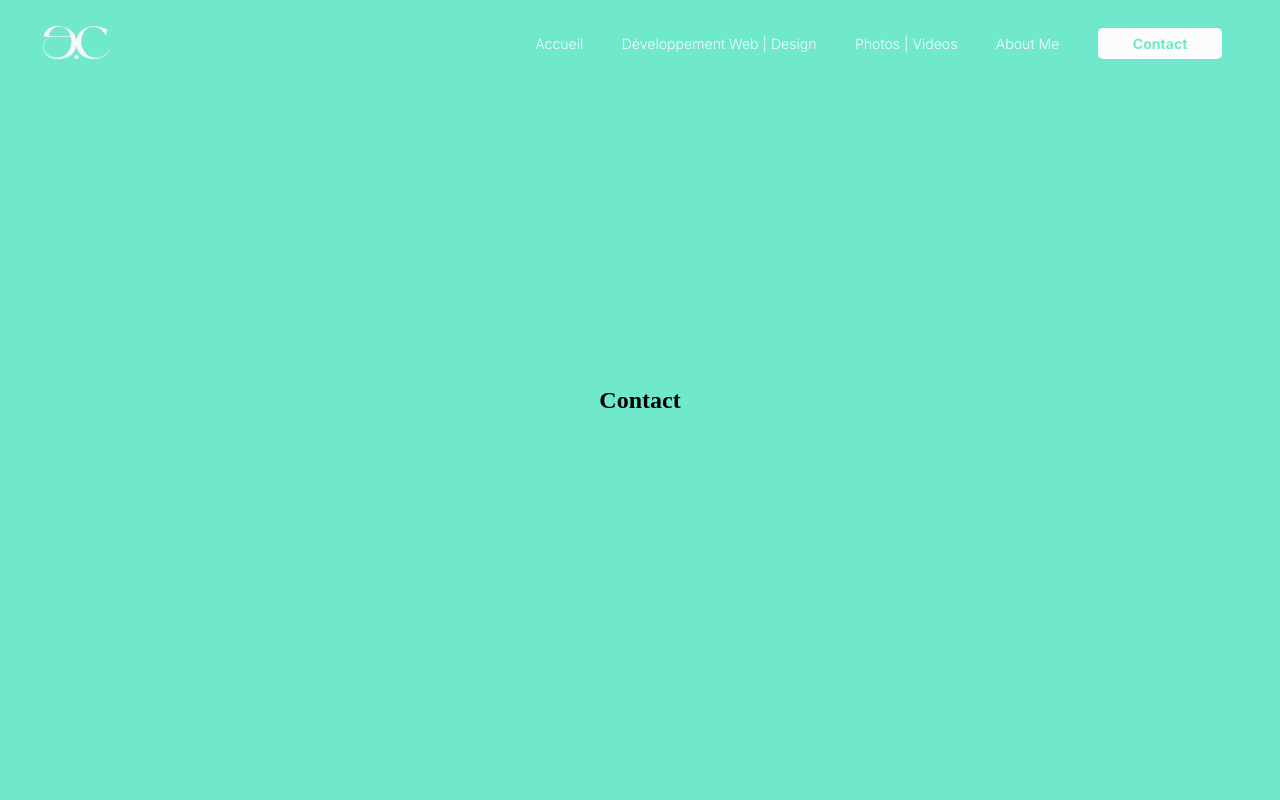
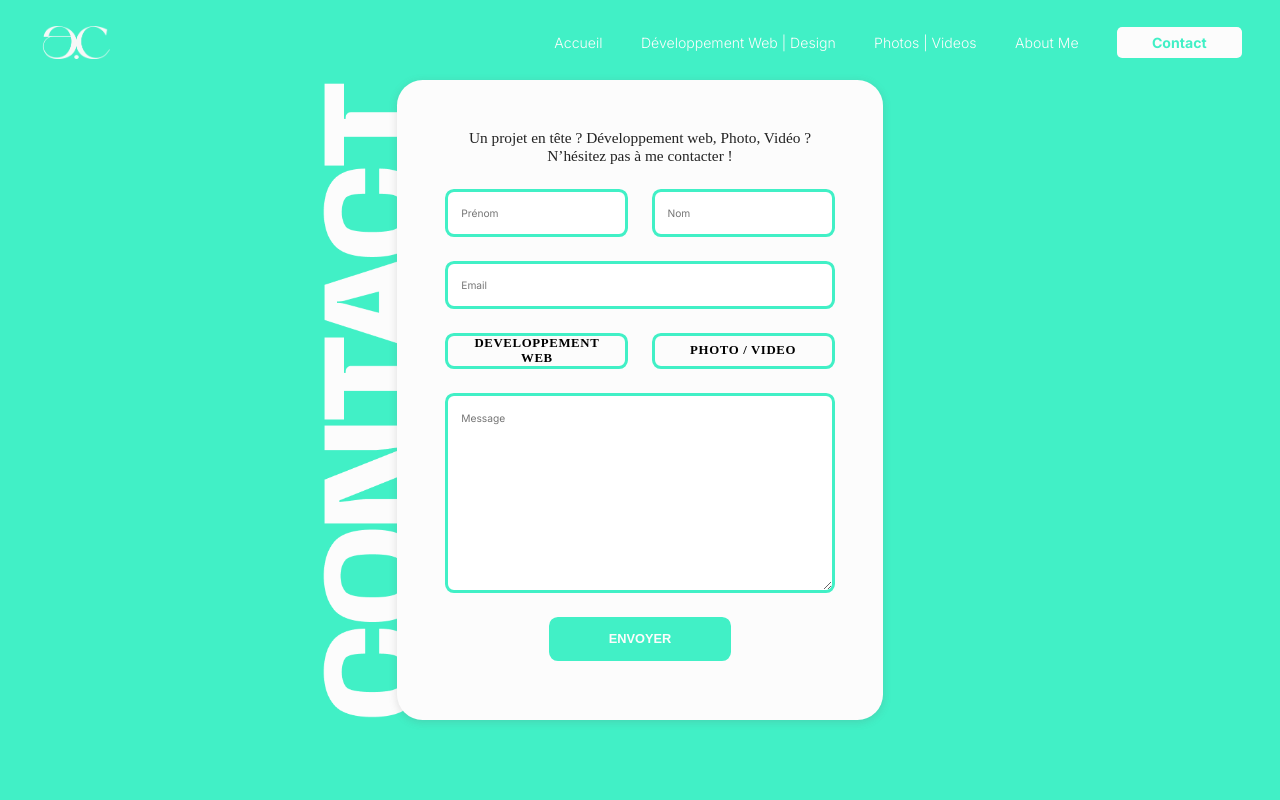
Before and after one commit to enzocosson/Portfolio, a PHP site: page /contact.html in a window 1280 px wide. Run offline with PHP 8.4, Linux system fonts and the light colour scheme; some web fonts are replaced.

Commit message:
page contact

```diff
--- a/contact.html
+++ b/contact.html
@@ -1,29 +1,116 @@
 <!DOCTYPE html>
 <html lang="en">
   <head>
-    <meta charset="UTF-8">
-    <meta http-equiv="X-UA-Compatible" content="IE=edge">
-    <meta name="viewport" content="width=device-width, initial-scale=1.0">
+    <meta charset="UTF-8" />
+    <meta http-equiv="X-UA-Compatible" content="IE=edge" />
+    <meta name="viewport" content="width=device-width, initial-scale=1.0" />
+    <script
+      src="https://code.jquery.com/jquery-3.6.3.js"
+      integrity="sha256-nQLuAZGRRcILA+6dMBOvcRh5Pe310sBpanc6+QBmyVM="
+      crossorigin="anonymous"
+    ></script>
     <title>Contact</title>
-    <link rel="stylesheet" href="./css/styles.css">
+    <link rel="stylesheet" href="./css/styles.css" />
   </head>
   <body>
-    <header>
-        <a href="index.html"><img class="logo" src="./img/white_logo.png" alt=""></a>
-
+    <header class="header" id="rth">
+      <a href="index.html" class="pagelink">
+        <img class="logo logo_white" src="./img/white_logo.png" alt="" />
+        <img class="logo logo_black" src="./img/black_logo.png" alt="" />
+      </a>
 
       <ul>
-            <li><a class="links" href="index.html">Accueil</a></li>
-            <li><a class="links" href="developpement_web.html">Développement Web | Design</a></li>
-            <!-- <li><a class="links" href="">Design</a></li> -->
+        <li><a class="links barba-link" href="index.html">Accueil</a></li>
+        <li>
+          <a class="links barba-link" href="developpement_web.html"
+            >Développement Web | Design</a
+          >
+        </li>
         <li><a class="links" href="photo_video.html">Photos | Videos</a></li>
         <li><a class="links" href="about_me.html">About Me</a></li>
-            <li><a class="links" id="contact" href="contact.html">Contact</a></li>
-           <a href=""><img class="logo_dark_mode" src="./img/icon_darkMode.svg" alt=""></a>
+        <li class="li_contact">
+          <a class="links" id="contact" href="contact.html">Contact</a>
+        </li>
       </ul>
     </header>
-    <section class="developpement_web_page">
-        <h1>Contact</h1>
+    <section class="contact_page">
+      <div class="container_formulaire_bg">
+        <img class="word_contact" src="./img/contact/word_contact.png" alt="" />
+      </div>
+      <div class="container_formulaire">
+        <p class="entete">
+          Un projet en tête ? Développement web, Photo, Vidéo ?<br />
+          N’hésitez pas à me contacter !
+        </p>
+        <form action="contact_verif.php" method="POST" id="contact-form">
+          <div class="identite">
+            <input
+              type="text"
+              id="prenom"
+              name="prenom"
+              class="prenom"
+              placeholder="Prénom"
+              required
+            />
+            <input
+              type="text"
+              id="nom"
+              name="nom"
+              class="nom"
+              placeholder="Nom"
+              required
+            />
+          </div>
+          <input
+            type="email"
+            name="email"
+            id="email"
+            class="email"
+            placeholder="Email"
+            required
+          />
+          <div class="theme">
+            <button class="choix" data-option="developpement_web" type="button">
+              DEVELOPPEMENT WEB
+            </button>
+            <button class="choix" data-option="photo_video" type="button">
+              PHOTO / VIDEO
+            </button>
+          </div>
+
+          <textarea
+            name="message"
+            id="message"
+            placeholder="Message"
+            cols="30"
+            rows="10"
+            class="message"
+            required
+          ></textarea>
+          <input type="submit" value="Envoyer" class="envoyer" />
+        </form>
+        <script>
+          const form = document.querySelector("form");
+          const submitButton = document.querySelector(".envoyer");
+          const choices = document.querySelectorAll(".choix");
+
+          form.addEventListener("submit", (event) => {
+            let isChoiceSelected = false;
+
+            for (let i = 0; i < choices.length; i++) {
+              if (choices[i] === document.activeElement) {
+                isChoiceSelected = true;
+                break;
+              }
+            }
+
+            if (!isChoiceSelected) {
+              event.preventDefault(); // Empêche l'envoi du formulaire
+              alert("Veuillez sélectionner au moins un thème.");
+            }
+          });
+        </script>
+      </div>
     </section>
   </body>
 </html>
--- /dev/null
+++ b/css/_contact.scss
@@ -0,0 +1,161 @@
+.contact_page {
+  position: relative;
+  width: 100%;
+  height: 100vh;
+  background-color: var(--green);
+  display: flex;
+  justify-content: center;
+  align-items: center;
+  .container_formulaire_bg {
+    position: absolute;
+    width: 38vw;
+    height: 80vh;
+    top: 50%;
+    left: 50%;
+    transform: translate(-50%, -50%);
+    border-radius: 2vw;
+    z-index: 0;
+
+    .word_contact {
+      position: absolute;
+      top: 50%;
+      left: -5%;
+      transform: translate(-50%, -50%);
+      height: 99%;
+    }
+  }
+
+  .container_formulaire {
+    background-color: var(--white);
+    width: 38vw;
+    height: 80vh;
+    border-radius: 2vw;
+
+    display: flex;
+    flex-direction: column;
+    justify-content: center;
+    align-items: center;
+    box-shadow: rgba(99, 99, 99, 0.2) 0px 2px 8px 0px;
+    z-index: 1;
+
+    .entete {
+      font-size: 1.2vw;
+      color: var(--black);
+      font-family: $font-base;
+      text-align: center;
+      margin-bottom: 3vh;
+    }
+
+    form {
+      width: 80%;
+      display: flex;
+      flex-direction: column;
+      justify-content: center;
+      align-items: center;
+
+      input,
+      textarea {
+        outline: none;
+      }
+
+      .identite {
+        width: 100%;
+        display: flex;
+        justify-content: space-between;
+        align-items: center;
+        margin-bottom: 3vh;
+
+        .prenom,
+        .nom {
+          width: 47%;
+          height: 6vh;
+          border: 0.25vw solid var(--green);
+          border-radius: 0.7vw;
+          padding: 0 1vw;
+          //   font-style: italic;
+          font-family: $font-sf;
+          font-size: 0.8vw;
+        }
+      }
+      .email {
+        width: 100%;
+        height: 6vh;
+        border: 0.25vw solid var(--green);
+        border-radius: 0.7vw;
+        padding: 0 1vw;
+        // font-style: italic;
+        margin-bottom: 3vh;
+        font-family: $font-sf;
+        font-size: 0.8vw;
+      }
+      .theme {
+        width: 100%;
+        display: flex;
+        justify-content: space-between;
+        align-items: center;
+        margin-bottom: 3vh;
+        font-size: 0.8vw;
+
+        .choix {
+          cursor: pointer;
+          width: 47%;
+          height: 4.5vh;
+          border: 0.25vw solid var(--green);
+          background-color: var(--white);
+          border-radius: 0.7vw;
+          padding: 0 1vw;
+          font-weight: bold;
+          font-family: $font-base;
+          font-size: 1vw;
+          letter-spacing: 0.05vw;
+          transition: all 0.2s ease-in-out;
+
+          &:hover {
+            background-color: var(--green);
+            color: var(--white);
+          }
+
+          &:focus {
+            background-color: var(--green);
+            color: var(--black);
+          }
+          &:active {
+            background-color: var(--green);
+            color: var(--black);
+          }
+        }
+      }
+      .message {
+        width: 100%;
+        height: 25vh;
+        border: 0.25vw solid var(--green);
+        border-radius: 0.7vw;
+        padding: 2vh 1vw;
+        // font-style: italic;
+        margin-bottom: 3vh;
+        font-family: $font-sf;
+        font-size: 0.8vw;
+      }
+      .envoyer {
+        cursor: pointer;
+        width: 47%;
+        height: 5.5vh;
+        border: 0.25vw solid var(--green);
+        background-color: var(--green);
+        border-radius: 0.7vw;
+        padding: 0 1vw;
+        margin-bottom: 1.3vh;
+        color: var(--white);
+        font-weight: bold;
+        font-size: 1vw;
+        text-transform: uppercase;
+        transition: all 0.2s ease-in-out;
+
+        &:hover {
+          background-color: var(--white);
+          color: var(--green);
+        }
+      }
+    }
+  }
+}
--- a/css/_reset.scss
+++ b/css/_reset.scss
@@ -41,7 +41,7 @@ html {
   scroll-behavior: smooth;
 }
 :root {
-  --green: #70e8cb;
+  --green: #41f0c6;
 
   --green_transparent: rgba(112, 232, 203, 0.56);
   --white: #fcfcfc;
--- a/css/styles.css
+++ b/css/styles.css
@@ -48,7 +48,7 @@ html {
 }
 
 :root {
-  --green: #70e8cb;
+  --green: #41f0c6;
   --green_transparent: rgba(112, 232, 203, 0.56);
   --white: #fcfcfc;
   --white_transparent: rgba(252, 252, 252, 0.33);
@@ -3694,6 +3694,211 @@ header ul .li_contact:hover {
   border-radius: 2vw;
 }
 
+.contact_page {
+  position: relative;
+  width: 100%;
+  height: 100vh;
+  background-color: var(--green);
+  display: -webkit-box;
+  display: -ms-flexbox;
+  display: flex;
+  -webkit-box-pack: center;
+      -ms-flex-pack: center;
+          justify-content: center;
+  -webkit-box-align: center;
+      -ms-flex-align: center;
+          align-items: center;
+}
+
+.contact_page .container_formulaire_bg {
+  position: absolute;
+  width: 38vw;
+  height: 80vh;
+  top: 50%;
+  left: 50%;
+  -webkit-transform: translate(-50%, -50%);
+          transform: translate(-50%, -50%);
+  border-radius: 2vw;
+  z-index: 0;
+}
+
+.contact_page .container_formulaire_bg .word_contact {
+  position: absolute;
+  top: 50%;
+  left: -5%;
+  -webkit-transform: translate(-50%, -50%);
+          transform: translate(-50%, -50%);
+  height: 99%;
+}
+
+.contact_page .container_formulaire {
+  background-color: var(--white);
+  width: 38vw;
+  height: 80vh;
+  border-radius: 2vw;
+  display: -webkit-box;
+  display: -ms-flexbox;
+  display: flex;
+  -webkit-box-orient: vertical;
+  -webkit-box-direction: normal;
+      -ms-flex-direction: column;
+          flex-direction: column;
+  -webkit-box-pack: center;
+      -ms-flex-pack: center;
+          justify-content: center;
+  -webkit-box-align: center;
+      -ms-flex-align: center;
+          align-items: center;
+  -webkit-box-shadow: rgba(99, 99, 99, 0.2) 0px 2px 8px 0px;
+          box-shadow: rgba(99, 99, 99, 0.2) 0px 2px 8px 0px;
+  z-index: 1;
+}
+
+.contact_page .container_formulaire .entete {
+  font-size: 1.2vw;
+  color: var(--black);
+  font-family: Base Neue;
+  text-align: center;
+  margin-bottom: 3vh;
+}
+
+.contact_page .container_formulaire form {
+  width: 80%;
+  display: -webkit-box;
+  display: -ms-flexbox;
+  display: flex;
+  -webkit-box-orient: vertical;
+  -webkit-box-direction: normal;
+      -ms-flex-direction: column;
+          flex-direction: column;
+  -webkit-box-pack: center;
+      -ms-flex-pack: center;
+          justify-content: center;
+  -webkit-box-align: center;
+      -ms-flex-align: center;
+          align-items: center;
+}
+
+.contact_page .container_formulaire form input,
+.contact_page .container_formulaire form textarea {
+  outline: none;
+}
+
+.contact_page .container_formulaire form .identite {
+  width: 100%;
+  display: -webkit-box;
+  display: -ms-flexbox;
+  display: flex;
+  -webkit-box-pack: justify;
+      -ms-flex-pack: justify;
+          justify-content: space-between;
+  -webkit-box-align: center;
+      -ms-flex-align: center;
+          align-items: center;
+  margin-bottom: 3vh;
+}
+
+.contact_page .container_formulaire form .identite .prenom,
+.contact_page .container_formulaire form .identite .nom {
+  width: 47%;
+  height: 6vh;
+  border: 0.25vw solid var(--green);
+  border-radius: 0.7vw;
+  padding: 0 1vw;
+  font-family: "Inter", sans-serif;
+  font-size: 0.8vw;
+}
+
+.contact_page .container_formulaire form .email {
+  width: 100%;
+  height: 6vh;
+  border: 0.25vw solid var(--green);
+  border-radius: 0.7vw;
+  padding: 0 1vw;
+  margin-bottom: 3vh;
+  font-family: "Inter", sans-serif;
+  font-size: 0.8vw;
+}
+
+.contact_page .container_formulaire form .theme {
+  width: 100%;
+  display: -webkit-box;
+  display: -ms-flexbox;
+  display: flex;
+  -webkit-box-pack: justify;
+      -ms-flex-pack: justify;
+          justify-content: space-between;
+  -webkit-box-align: center;
+      -ms-flex-align: center;
+          align-items: center;
+  margin-bottom: 3vh;
+  font-size: 0.8vw;
+}
+
+.contact_page .container_formulaire form .theme .choix {
+  cursor: pointer;
+  width: 47%;
+  height: 4.5vh;
+  border: 0.25vw solid var(--green);
+  background-color: var(--white);
+  border-radius: 0.7vw;
+  padding: 0 1vw;
+  font-weight: bold;
+  font-family: Base Neue;
+  font-size: 1vw;
+  letter-spacing: 0.05vw;
+  -webkit-transition: all 0.2s ease-in-out;
+  transition: all 0.2s ease-in-out;
+}
+
+.contact_page .container_formulaire form .theme .choix:hover {
+  background-color: var(--green);
+  color: var(--white);
+}
+
+.contact_page .container_formulaire form .theme .choix:focus {
+  background-color: var(--green);
+  color: var(--black);
+}
+
+.contact_page .container_formulaire form .theme .choix:active {
+  background-color: var(--green);
+  color: var(--black);
+}
+
+.contact_page .container_formulaire form .message {
+  width: 100%;
+  height: 25vh;
+  border: 0.25vw solid var(--green);
+  border-radius: 0.7vw;
+  padding: 2vh 1vw;
+  margin-bottom: 3vh;
+  font-family: "Inter", sans-serif;
+  font-size: 0.8vw;
+}
+
+.contact_page .container_formulaire form .envoyer {
+  cursor: pointer;
+  width: 47%;
+  height: 5.5vh;
+  border: 0.25vw solid var(--green);
+  background-color: var(--green);
+  border-radius: 0.7vw;
+  padding: 0 1vw;
+  margin-bottom: 1.3vh;
+  color: var(--white);
+  font-weight: bold;
+  font-size: 1vw;
+  text-transform: uppercase;
+  -webkit-transition: all 0.2s ease-in-out;
+  transition: all 0.2s ease-in-out;
+}
+
+.contact_page .container_formulaire form .envoyer:hover {
+  background-color: var(--white);
+  color: var(--green);
+}
+
 footer {
   position: relative;
   width: 100%;
--- a/css/styles.scss
+++ b/css/styles.scss
@@ -7,4 +7,5 @@
 @import "_developpement_web";
 @import "_photo_video";
 @import "_presentation_site";
+@import "_contact";
 @import "_footer";
```
Also changed, not shown: photo_video.html (+18 -12 lines), img/a_propos/me.png (added), img/contact/word_contact.png (added), js/contact.js (added), 1 other file. Lines whose indentation alone changed are shown as unchanged.
